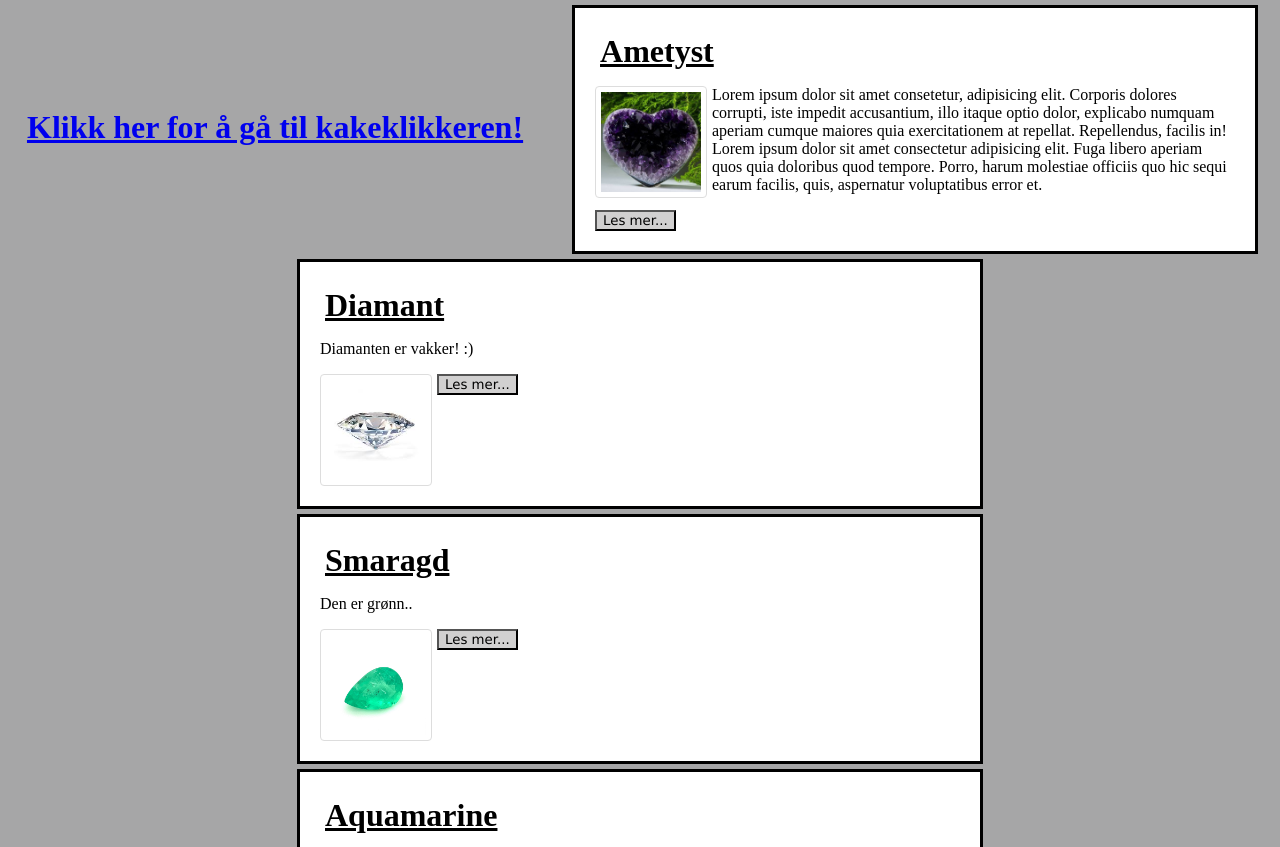
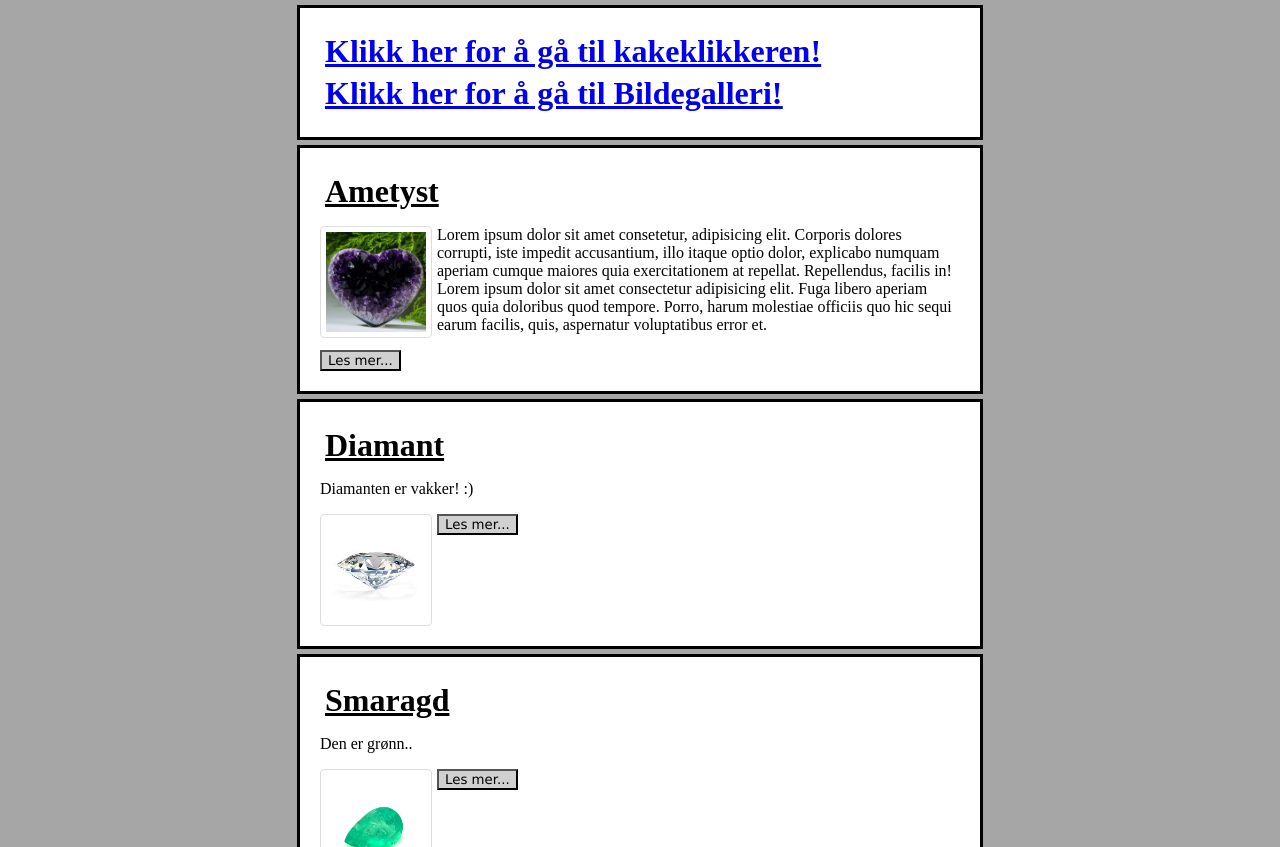
Before and after one commit to Halvooz/halvooz.github.io, a plain HTML site: page index.html in a window 1280 px wide. Shown: the top 847 px of the page. Drawn offline with Linux system fonts and the light colour scheme.

Commit message:
Update index.html

```diff
--- a/index.html
+++ b/index.html
@@ -11,8 +11,10 @@
 
 
 <body>
+    <div class="stein">
         <h1><a href="https://halvooz.github.io/CookieClicker/kake.html">Klikk her for å gå til kakeklikkeren! </a></h1>
-
+        <h1><a href="httpS://halvooz.github.io/Bildegalleri/index.html">Klikk her for å gå til Bildegalleri! </a></h1>
+    </div>
     <div class="stein">  <!--Se på dette som ett innlegg (en "Flexbox")...-->
         <h1>Ametyst</h1>
         <p height=112px;>
```
